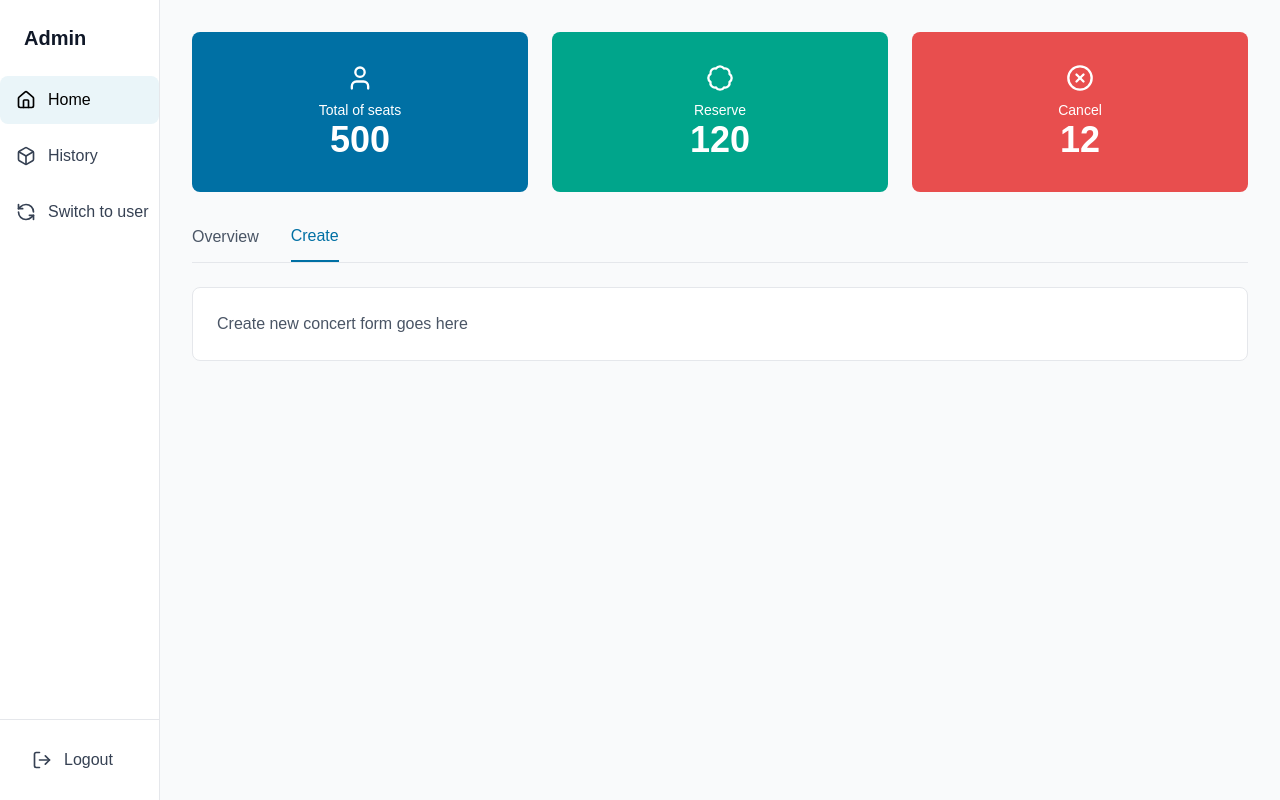
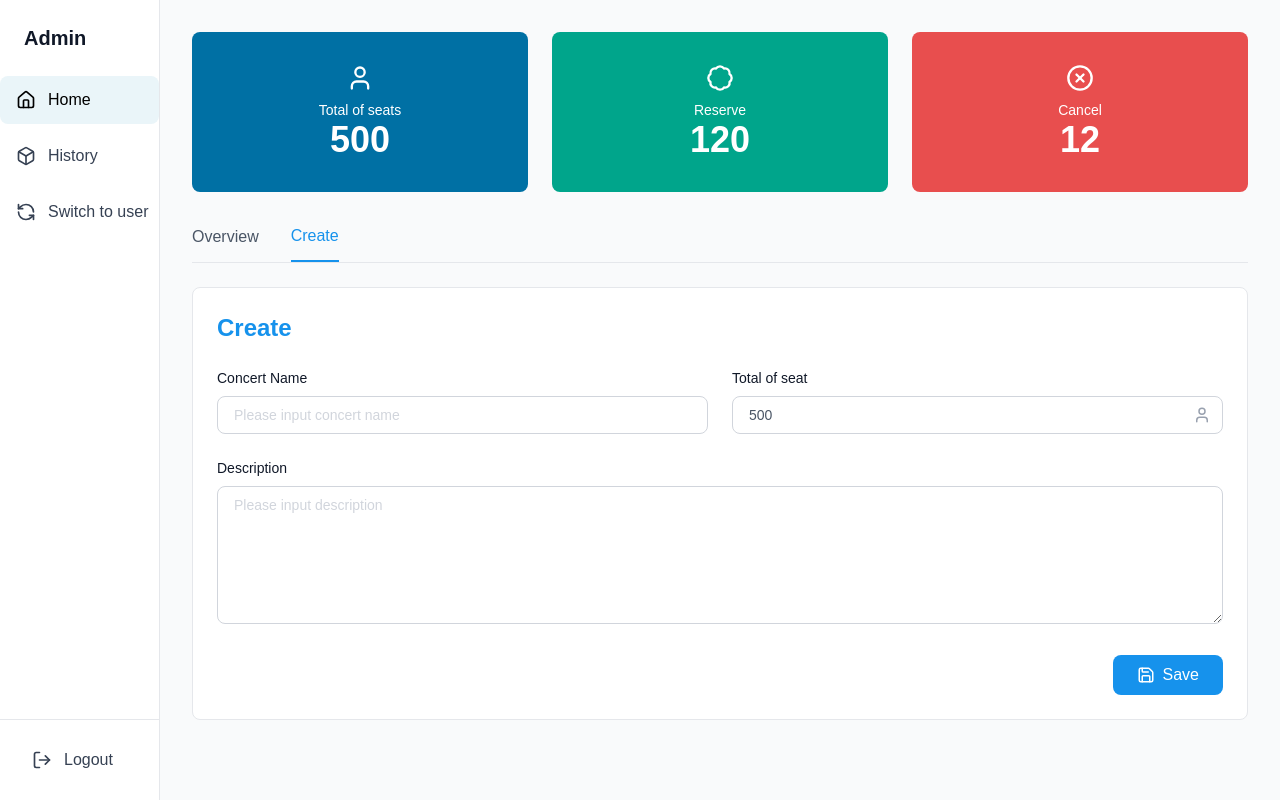
Before and after one commit to atanai/concert-app, a Next.js app in the folder frontend/: page / in a window 1280 px wide. Both pictures are taken after a click on the button "Create". Built offline with nearby package versions, Linux system fonts and the light colour scheme.

Commit message:
Implement Create tab

```diff
--- a/frontend/app/page.tsx
+++ b/frontend/app/page.tsx
@@ -1,13 +1,18 @@
 'use client';
 
 import { useState } from 'react';
-import { HomeIcon, UserIcon, LogOutIcon, BoxIcon, RefreshCcwIcon, BadgeIcon, XCircleIcon, MenuIcon, XIcon, Trash2Icon } from 'lucide-react';
+import { HomeIcon, UserIcon, LogOutIcon, BoxIcon, RefreshCcwIcon, BadgeIcon, XCircleIcon, MenuIcon, XIcon, Trash2Icon, SaveIcon } from 'lucide-react';
 
 export default function Home() {
   const [activeTab, setActiveTab] = useState('overview');
   const [activeSidebarBtn, setActiveSidebarBtn] = useState('home');
   const [sidebarOpen, setSidebarOpen] = useState(false);
   const [deleteConfirm, setDeleteConfirm] = useState(null);
+  const [formData, setFormData] = useState({
+    name: '',
+    seats: 500,
+    description: '',
+  });
 
   const concerts = [
     {
@@ -108,7 +113,7 @@ export default function Home() {
               <button
                 onClick={() => setActiveTab('overview')}
                 className={`pb-3 font-medium transition whitespace-nowrap text-sm md:text-base ${activeTab === 'overview'
-                  ? 'text-[#0070a4] border-b-2 border-[#0070a4]'
+                  ? 'text-[#1692ec] border-b-2 font-bold'
                   : 'text-gray-600 hover:text-gray-900'
                   }`}
               >
@@ -117,7 +122,7 @@ export default function Home() {
               <button
                 onClick={() => setActiveTab('create')}
                 className={`pb-3 font-medium transition whitespace-nowrap text-sm md:text-base ${activeTab === 'create'
-                  ? 'text-[#0070a4] border-b-2 border-[#0070a4]'
+                  ? 'text-[#1692ec] border-b-2 font-bold'
                   : 'text-gray-600 hover:text-gray-900'
                   }`}
               >
@@ -153,7 +158,65 @@ export default function Home() {
 
           {activeTab === 'create' && (
             <div className="bg-white border border-gray-200 rounded-lg p-4 md:p-6">
-              <p className="text-gray-600 text-sm md:text-base">Create new concert form goes here</p>
+              <h2 className="text-xl md:text-2xl font-bold text-[#1692ec] mb-6">Create</h2>
+
+              <form className="space-y-6">
+                {/* Concert Name and Total Seats */}
+                <div className="grid grid-cols-1 md:grid-cols-2 gap-6">
+                  <div>
+                    <label className="block text-sm font-medium text-gray-900 mb-2">Concert Name</label>
+                    <input
+                      type="text"
+                      placeholder="Please input concert name"
+                      value={formData.name}
+                      onChange={(e) => setFormData({ ...formData, name: e.target.value })}
+                      className="text-gray-600 w-full px-4 py-2 border border-gray-300 rounded-lg text-sm focus:outline-none focus:ring-1 focus:border-transparent placeholder:text-gray-300"
+                    />
+                  </div>
+
+                  <div>
+                    <label className="block text-sm font-medium text-gray-900 mb-2">Total of seat</label>
+                    <div className="relative">
+                      <input
+                        type="number"
+                        placeholder="500"
+                        value={formData.seats}
+                        onChange={(e) => setFormData({ ...formData, seats: parseInt(e.target.value)})}
+                        className="text-gray-600 w-full px-4 py-2 border border-gray-300 rounded-lg text-sm focus:outline-none focus:ring-1 focus:border-transparent placeholder:text-gray-300"
+                      />
+                      <UserIcon size={18} className="absolute right-3 top-1/2 transform -translate-y-1/2 text-gray-400 pointer-events-none" />
+                    </div>
+                  </div>
+                </div>
+
+                {/* Description */}
+                <div>
+                  <label className="block text-sm font-medium text-gray-900 mb-2">Description</label>
+                  <textarea
+                    placeholder="Please input description"
+                    value={formData.description}
+                    onChange={(e) => setFormData({ ...formData, description: e.target.value })}
+                    rows={6}
+                    className="text-gray-600 w-full px-4 py-2 border border-gray-300 rounded-lg text-sm focus:outline-none focus:ring-1 focus:border-transparent placeholder:text-gray-300"
+                  />
+                </div>
+
+                {/* Save Button */}
+                <div className="flex justify-end">
+                  <button
+                    type="button"
+                    onClick={() => {
+                      console.log('Save concert:', formData);
+                      // Reset form
+                      setFormData({ name: '', seats: 500, description: '' });
+                    }}
+                    className="bg-[#1692ec] hover:bg-[#005a8b] text-white px-6 py-2 rounded-lg flex items-center gap-2 transition font-medium text-sm md:text-base"
+                  >
+                    <SaveIcon size={18} />
+                    Save
+                  </button>
+                </div>
+              </form>
             </div>
           )}
         </div>
```
